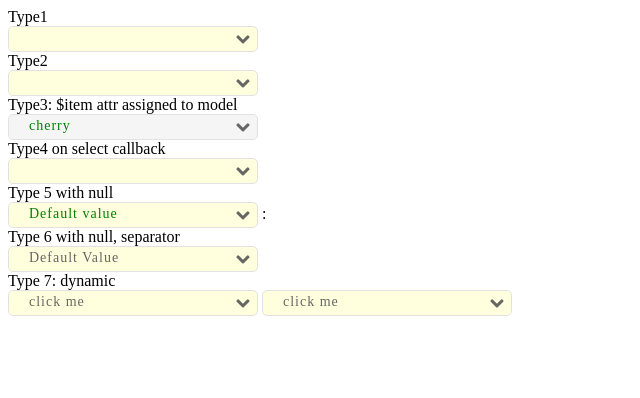
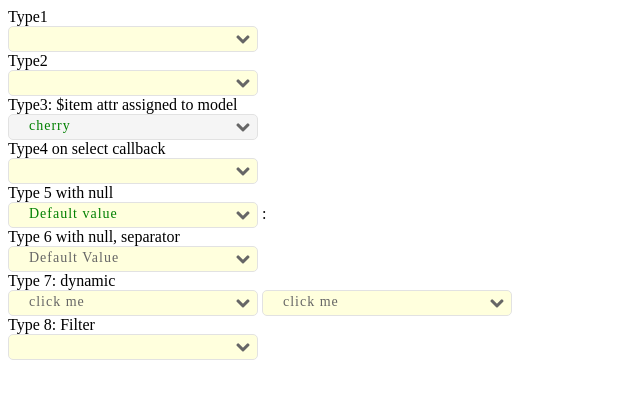
Before and after one commit to mammoth-analytics/mselect, a plain HTML site: page test.html in a window 1280 px wide. Shown: the whole page, without its empty margins (0-640 px from the left). Drawn offline with Linux system fonts and the light colour scheme.

Commit message:
resolved #1

```diff
--- a/mselect.js
+++ b/mselect.js
@@ -44,7 +44,18 @@ mSelect.directive('mSelect',
 
                     var scope = parentScope.$new()
 
-                    scope.iterable = parentScope.$eval(iAttrs.mRepeat);
+                    var filter_expression = ''
+
+                    if(iAttrs.mRepeat.split('|'). length > 1){
+                        var repeat_expression_split = iAttrs.mRepeat.split('|');
+                        var iterable_expression = repeat_expression_split[0].trim()
+                        scope.iterable = parentScope.$eval(iterable_expression);
+                        filter_expression = '| ' +  repeat_expression_split[1].trim();
+                    }
+                    else{
+                        scope.iterable = parentScope.$eval(iAttrs.mRepeat)
+                    }
+
 
                     scope.$selected = null;
                     scope.assign_to_model = function ($item) {
@@ -102,7 +113,7 @@ mSelect.directive('mSelect',
                             '<ul>' +
                              null_html +
                              seperator_html +
-                            '<li ng-repeat="$item in iterable" ng-click="assign_to_model($item)">' +
+                            '<li ng-repeat="$item in iterable' + filter_expression + '" ng-click="assign_to_model($item)">' +
                             item_template +
                             '</li>' +
                             '</ul>' +
--- a/test.html
+++ b/test.html
@@ -77,6 +77,14 @@
             <m-item><span style="color:blue;" ng-bind="$item.display"></span></m-item>
         </m-select>
     </div>
+    <div>
+        <div>
+            Type 8: Filter
+        </div>
+        <m-select m-repeat="iterable_2 | filter: {value: 'A'}" m-model="model_2">
+            <m-item><span style="color:red;" ng-bind="$item.display"></span></m-item>
+        </m-select>
+    </div>
     <script type="text/javascript" src="jquery.js"></script>
     <script type="text/javascript" src="angular.js"></script>
     <script type="text/javascript" src="mselect.js"></script>
```
